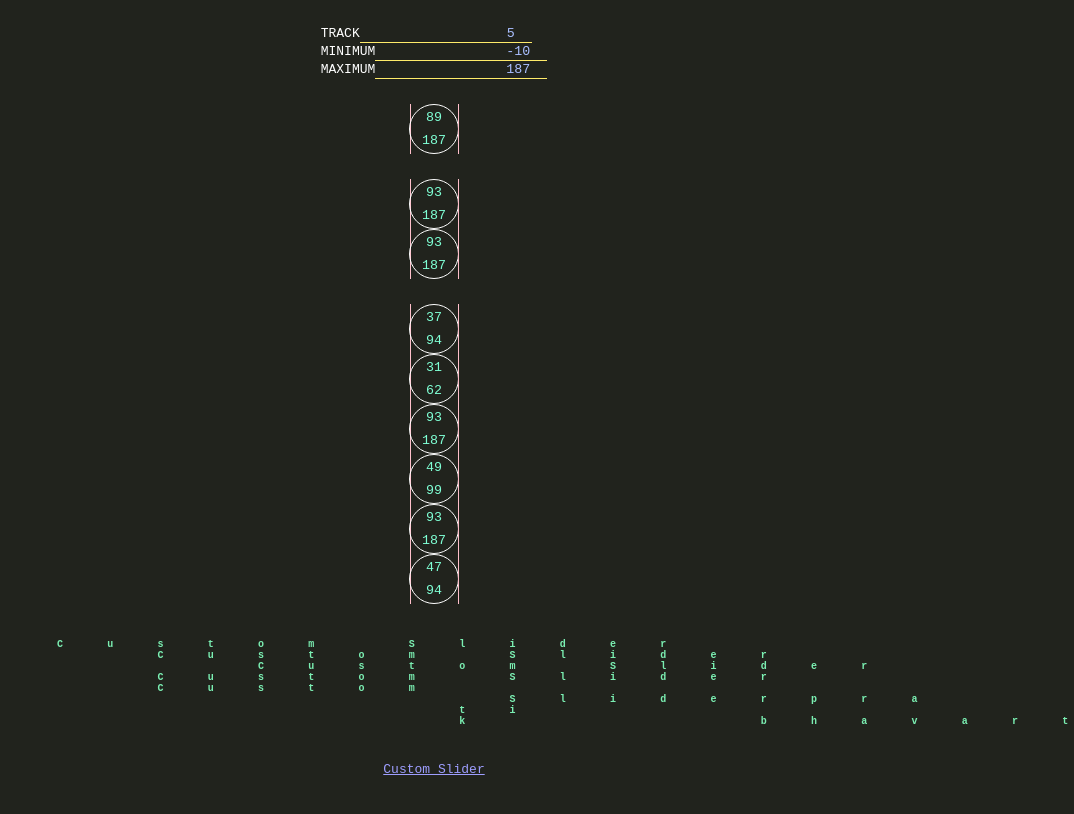
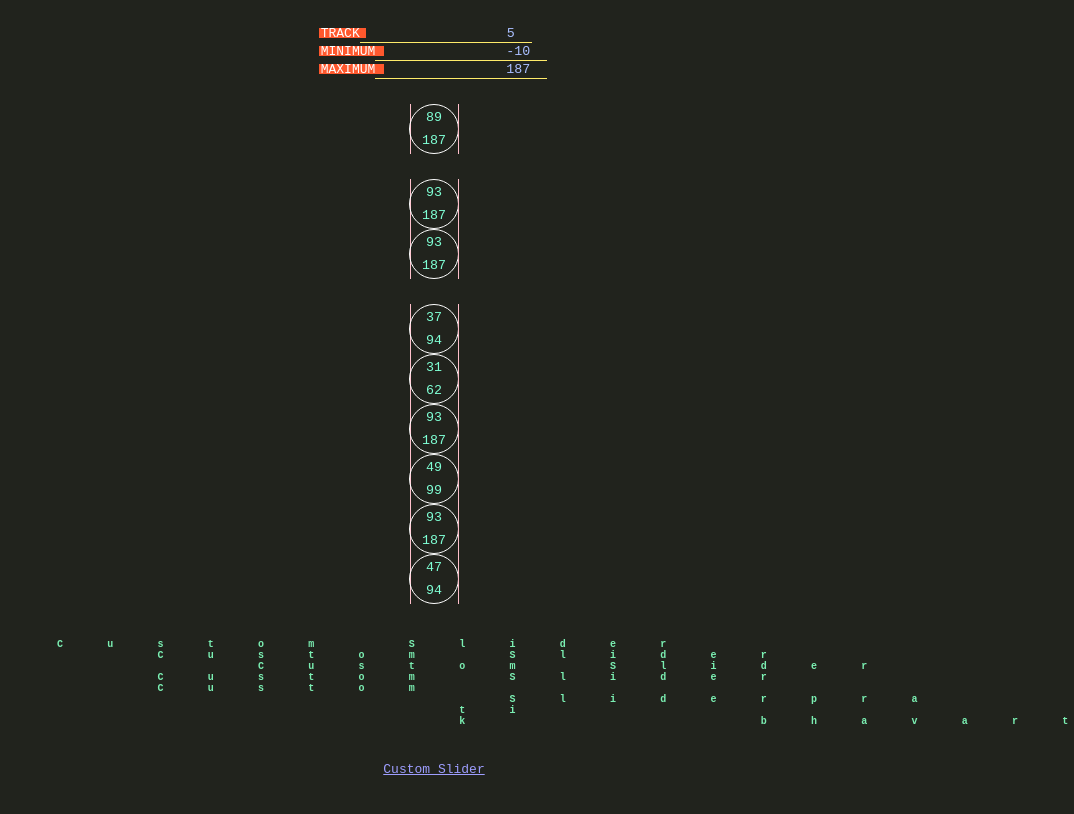
Before and after one commit to pratikbhavarthe/custom-slider, a React (Create React App) app: page / in a window 1280 px wide. Shown: the top 814 px of the page, without its empty margins (206-1280 px from the left). Built offline with nearby package versions, Linux system fonts and the light colour scheme.

Commit message:
style enhancements for 'label:before'

```diff
--- a/src/App.css
+++ b/src/App.css
@@ -49,3 +49,13 @@ label {
   position: relative;
   z-index: 1;
 }
+label:before {
+  content: "";
+  position: absolute;
+  width: 120%;
+  height: 66%;
+  z-index: -1;
+  top: 2px;
+  left: -2px;
+  background-color: #ff582d;
+}
```
